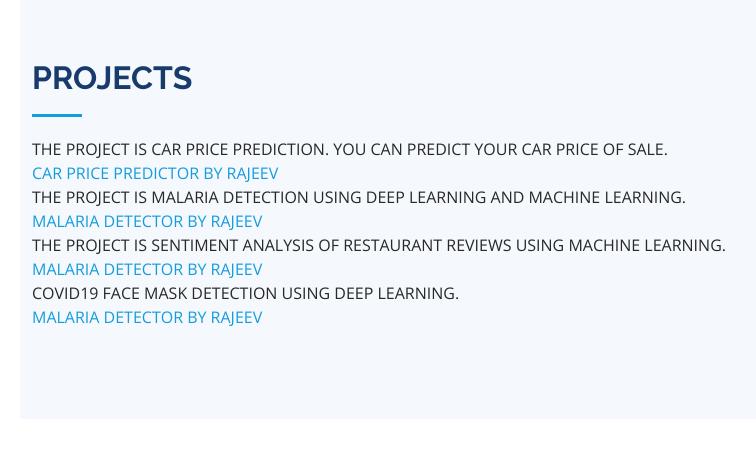
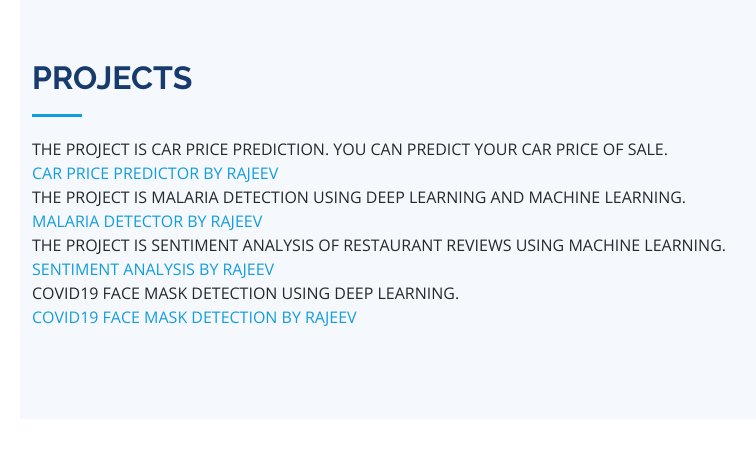
Before and after one commit to rajeevsingla780/MyPortfolio, a Flask app: page / in a window 1280 px wide. Shown: the part 3511-3971 px from the top of the page, without its empty margins (280-1036 px from the left). Run offline with Flask 2, Linux system fonts and the light colour scheme; some libraries are stand-ins or nearby versions.

Commit message:
Update index.html

```diff
--- a/templates/index.html
+++ b/templates/index.html
@@ -503,9 +503,9 @@
           <p>THE PROJECT IS MALARIA DETECTION USING DEEP LEARNING AND MACHINE LEARNING.</p>
           <a href="https://github.com/rajeevsingla780/Malaria-Detection-Using-Deep-Learning-And-Transfer-Learning">MALARIA DETECTOR BY RAJEEV</a>
           <p>THE PROJECT IS SENTIMENT ANALYSIS OF RESTAURANT REVIEWS USING MACHINE LEARNING.</p>
-          <a href="https://ml-senti-analysis.herokuapp.com/">MALARIA DETECTOR BY RAJEEV</a>
+          <a href="https://ml-senti-analysis.herokuapp.com/">SENTIMENT ANALYSIS BY RAJEEV</a>
           <p>COVID19 FACE MASK DETECTION USING DEEP LEARNING.</p>
-          <a href="https://github.com/rajeevsingla780/COVID19-Face-Mask-Detection">MALARIA DETECTOR BY RAJEEV</a>
+          <a href="https://github.com/rajeevsingla780/COVID19-Face-Mask-Detection">COVID19 FACE MASK DETECTION BY RAJEEV</a>
 
         </div>
 
```
